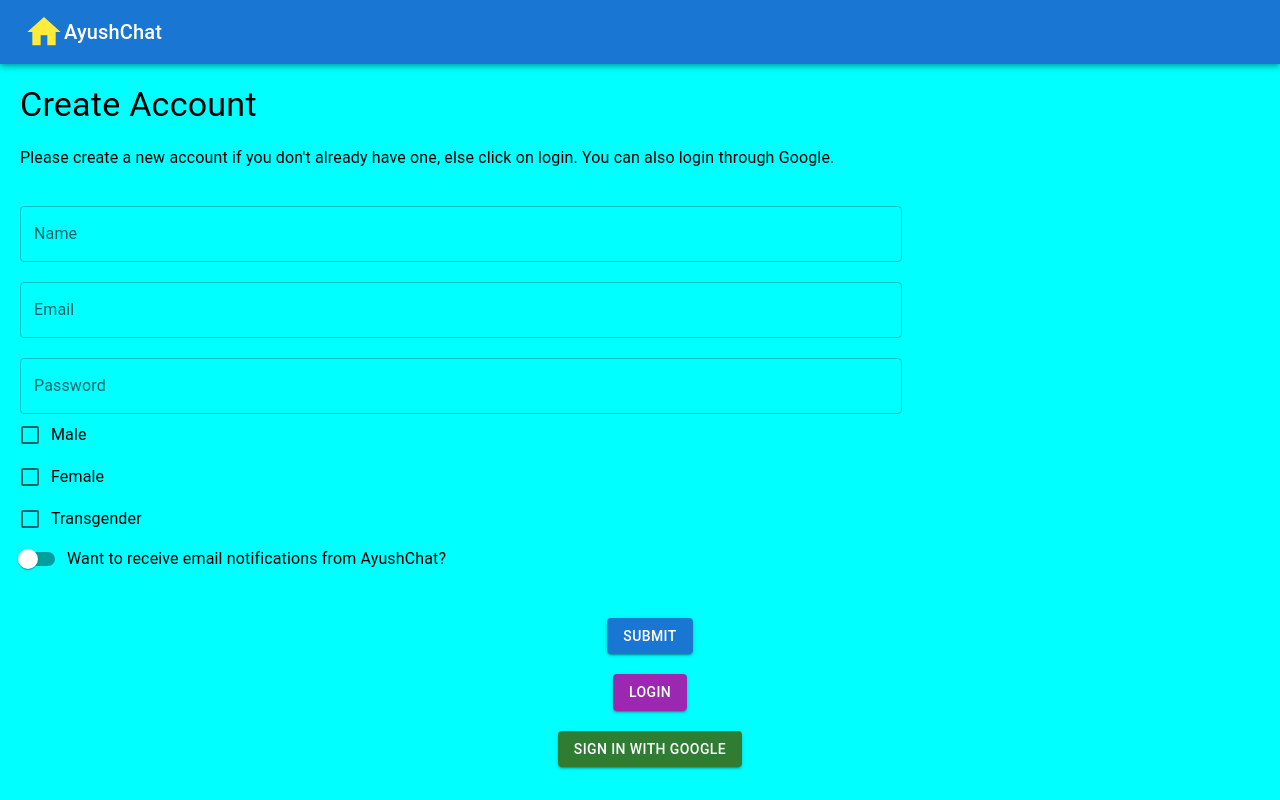
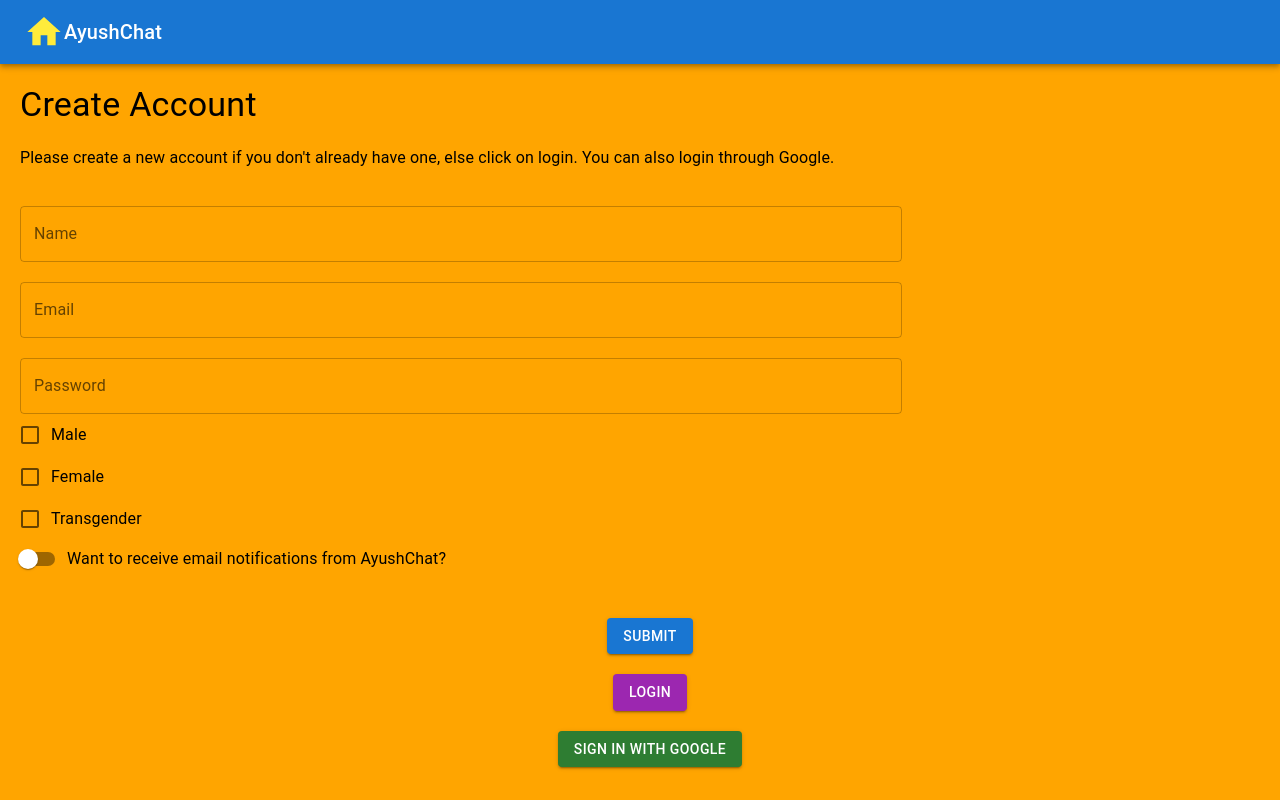
Before and after one commit to ayushkumar63/AYUSHCHATWEBAPP, a React (Create React App) app: page / in a window 1280 px wide. Built offline with nearby package versions, Linux system fonts and the light colour scheme.

Commit message:
Change Background Color

```diff
--- a/src/App.css
+++ b/src/App.css
@@ -34,7 +34,7 @@
 }
 
 body {
-  background-color: aqua;
+  background-color: orange;
 }
 
 .div1 {
```
